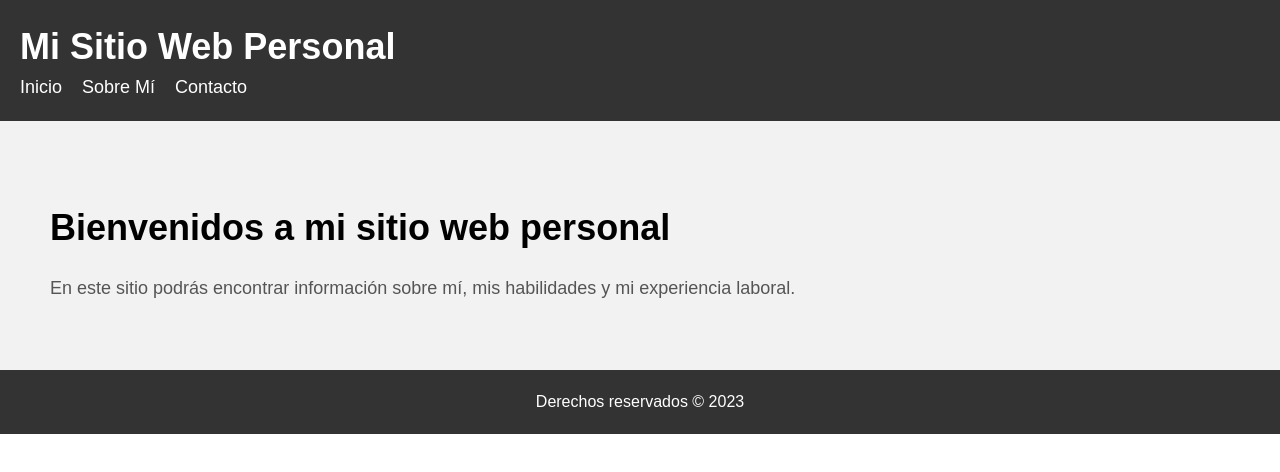
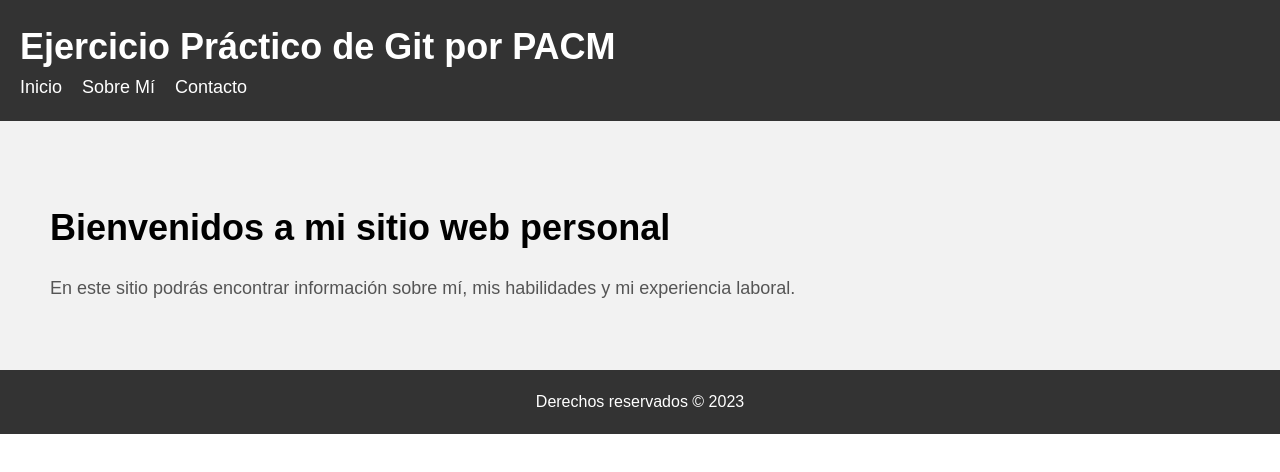
Before and after one commit to palomaandrea/trabajoPractico1_PACM, a plain HTML site: page index.html in a window 1280 px wide. Drawn offline with Linux system fonts and the light colour scheme.

Commit message:
Cambio en el header

```diff
--- a/index.html
+++ b/index.html
@@ -6,7 +6,7 @@
   </head>
   <body>
     <header>
-      <h1>Mi Sitio Web Personal</h1>
+      <h1>Ejercicio Práctico de Git por PACM</h1>
       <nav>
         <ul>
           <li><a href="index.html">Inicio</a></li>
```
